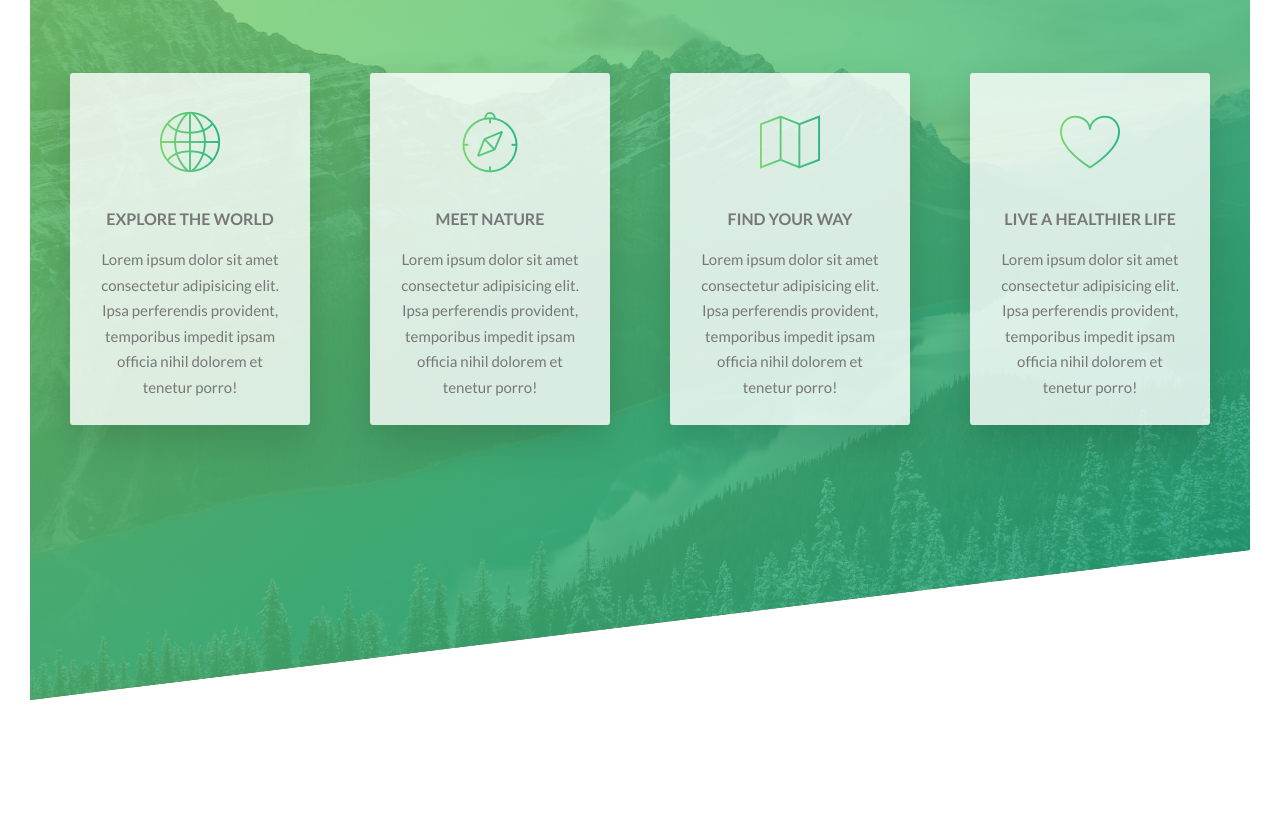
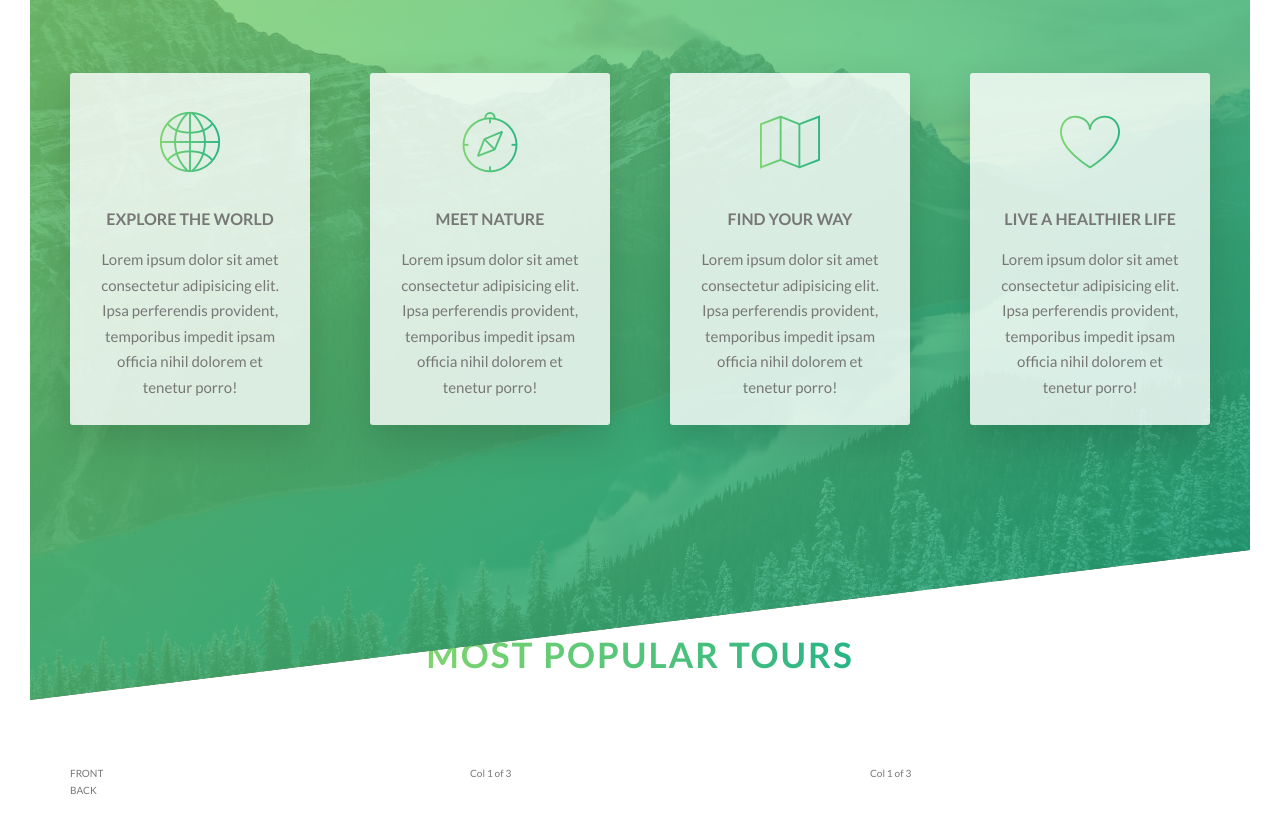
Before and after one commit to Ali-Parandeh/webdev_playground, a website: page natours/index.html in a window 1280 px wide. Shown: the part 1596-2425 px from the top of the page. Before the commit the page ends 2296 px from the top, so only its background shows below. Drawn offline with Linux system fonts and the light colour scheme.

Commit message:
Add tours section card and flipping animation

```diff
--- a/natours/index.html
+++ b/natours/index.html
@@ -105,6 +105,33 @@
                 </div>
             </div>
         </section>
+
+        <section class="section-tours">
+            <div class="u-center-text u-margin-bottom-big">
+                <h2 class="heading-secondary">
+                    Most popular tours
+                </h2>
+            </div>
+
+            <div class="row">
+                <div class="col-1-of-3">
+                    <div class="card">
+                        <div class="card__side card__side--front card__side--front-1">
+                            FRONT
+                        </div>
+                        <div class="card__side card__side--back card__side--back-1">
+                            BACK
+                        </div>
+                    </div>
+                </div>
+                <div class="col-1-of-3">
+                    Col 1 of 3
+                </div>
+                <div class="col-1-of-3">
+                    Col 1 of 3
+                </div>
+            </div>
+        </section>
     </main>
 
     <!-- Sample grid html structure for developing and visualising a simple grid layout
```
